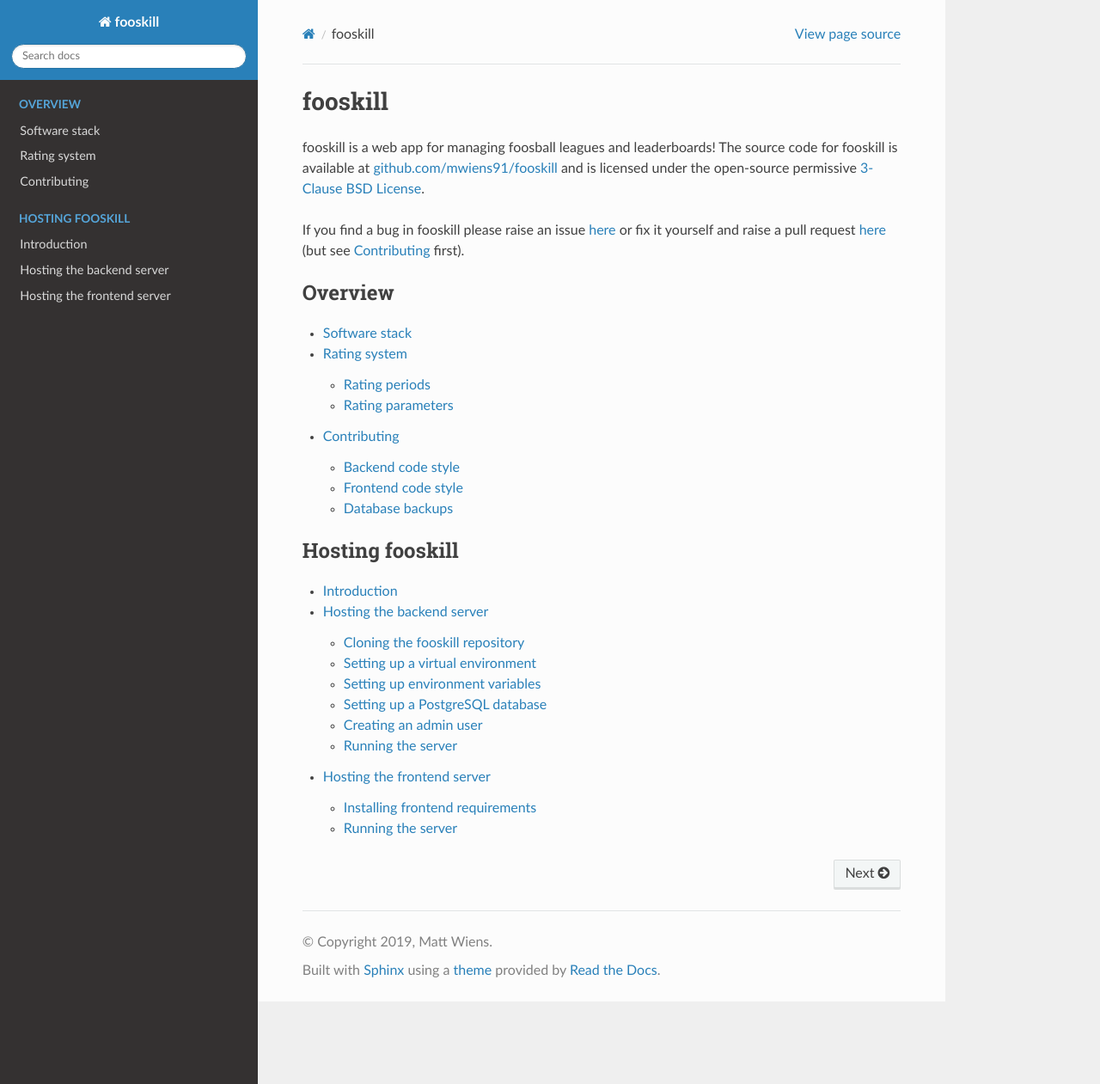
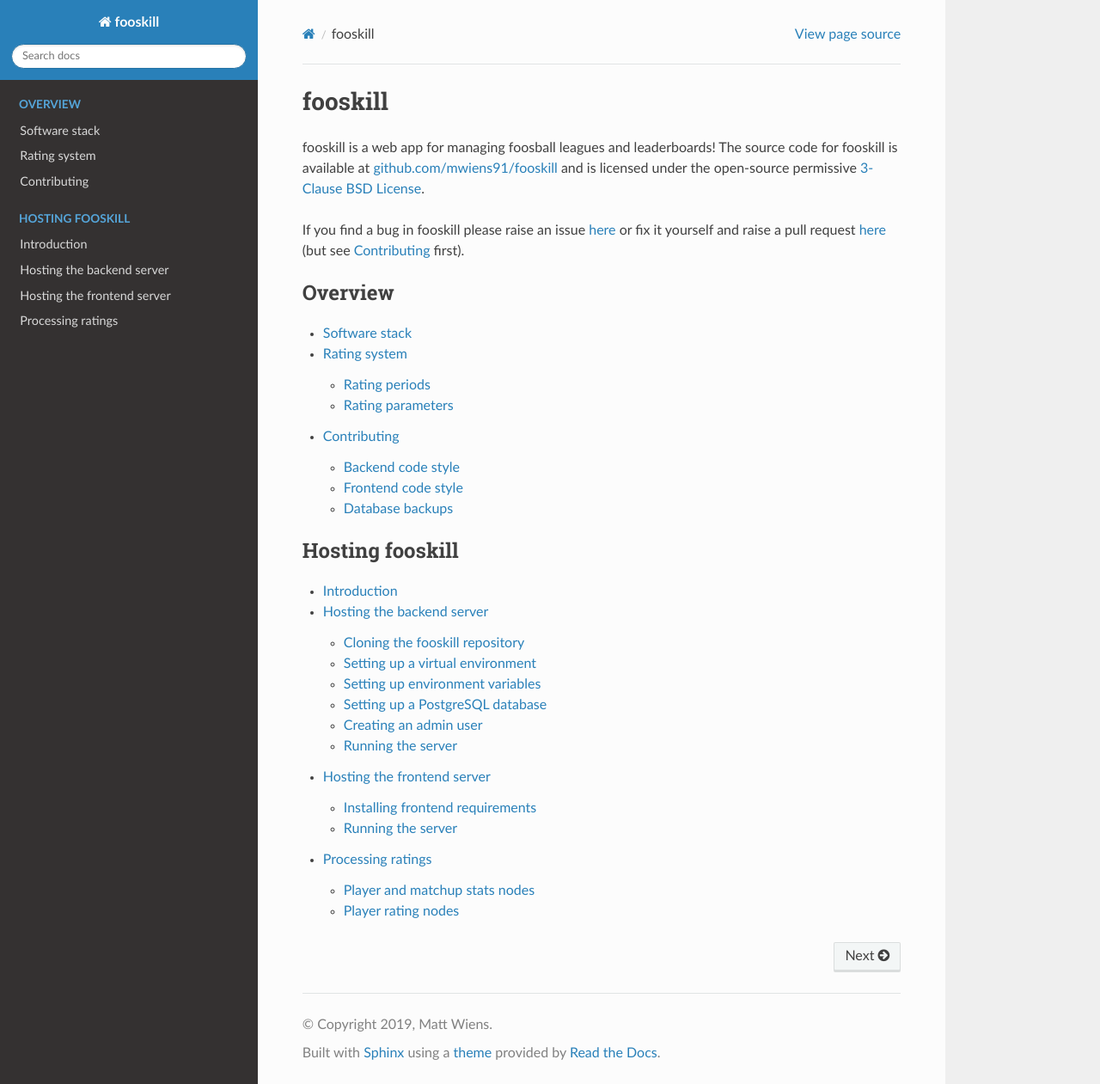
Before and after one commit to mwiens91/fooskill, a Sphinx documentation site: the page built from docs/index.rst, in a window 1280 px wide and 1261 px high. Shown: the whole window at 86% size. Built offline with Sphinx 7.4.7 and the Read the Docs theme 2.0.0, drawn with Linux system fonts in a browser that asks for light colours; some of the changed lines change nothing that is shown.

Commit message:
Add docs for processing ratings

```diff
--- /dev/null
+++ b/docs/hosting/processing_ratings.rst
@@ -0,0 +1,48 @@
+Processing ratings
+==================
+
+Most of the ratings and stats machinery in fooskill's backend is
+automatic. Calculating rating periods, however, needs to either be run
+manually or be scheduled periodically (with, for example, `cron
+<https://en.wikipedia.org/wiki/Cron>`_).
+
+There are three types of "nodes" fooskill uses to keep track of ratings
+and statistics:
+
+Player and matchup stats nodes
+------------------------------
+
+Player stats nodes contain stats related to a player. Matchup stats
+nodes contain stats related to a matchup. Both of these types of nodes
+are automatically generated when a new game is submitted, and
+encapsulate the stats of the player or matchup up to the point in time
+when the newly submitted game was played.
+
+During development there may be occasion to reprocess stats from all
+players over all games. This can be done with the following backend
+command::
+
+   ./manage.py reprocess_all_stats --reset-id-counter
+
+The ``--reset-id-counter`` tells the database, after wiping all existing
+stats nodes, to reset the ID counter for stats nodes back to 1, which is
+optional and merely for aesthetics.
+
+Player rating nodes
+-------------------
+
+Player rating nodes contain rating information related to a player for a
+given rating period. These are created automatically when new rating
+periods are processed. To process any new rating periods, run ::
+
+   ./manage.py process_new_ratings
+
+which will process any new rating periods that have yet to be evaluated.
+
+As before, during development you might want to reprocess all rating
+periods. This can be done with ::
+
+   ./manage.py reprocess_all_ratings --reset-id-counter
+
+where ``--reset-id-counter`` is optional and is identical to its
+previous use, mentioned above.
--- a/docs/index.rst
+++ b/docs/index.rst
@@ -27,6 +27,7 @@
    hosting/introduction
    hosting/backend
    hosting/frontend
+   hosting/processing_ratings
 
 
 .. _github.com/mwiens91/fooskill: https://github.com/mwiens91/fooskill/
```
